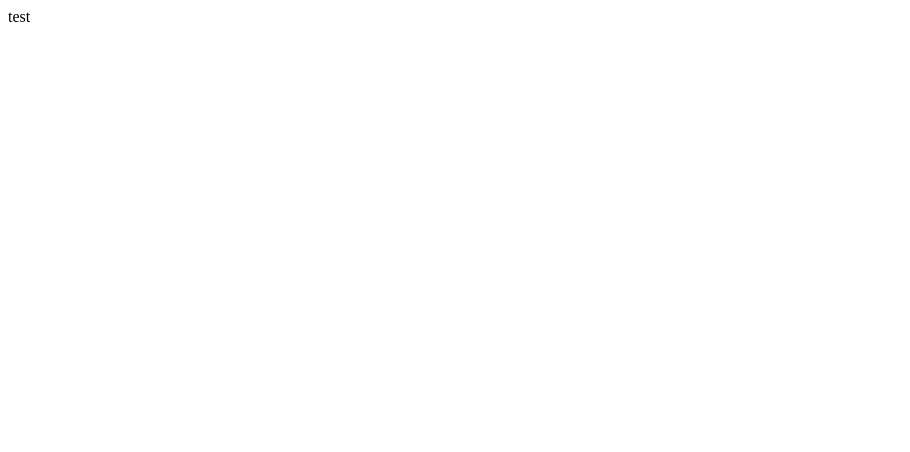
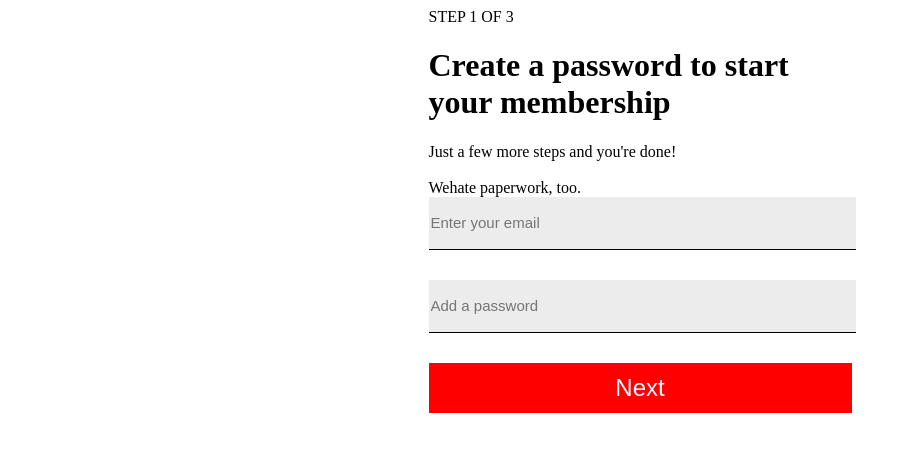
Before and after one commit to David3567/FRE-Training-011623, an Angular app in the folder TeamCCProject/: page / in a window 1280 px wide. Shown: the top 452 px of the page, without its empty margins (0-910 px from the left). Built offline with nearby package versions, Linux system fonts and the light colour scheme.

Commit message:
register First page

```diff
--- a/TeamCCProject/src/app/app.component.html
+++ b/TeamCCProject/src/app/app.component.html
@@ -7,7 +7,7 @@
 <!-- * * * * * * * to get started with your project! * * * * * * * * -->
 <!-- * * * * * * * * * * * * * * * * * * * * * * * * * * * * * * * -->
 
-<div>test</div>
+<app-register-page></app-register-page>
 
 <!-- * * * * * * * * * * * * * * * * * * * * * * * * * * * * * * * -->
 <!-- * * * * * * * * * * * The content above * * * * * * * * * * * -->
--- a/TeamCCProject/src/app/register-page/register-page.component.html
+++ b/TeamCCProject/src/app/register-page/register-page.component.html
@@ -1 +1,20 @@
-<p>register-page works!</p>
+<div class="container">
+    <form class="main">
+        <p>STEP 1 OF 3</p>
+        <h1>Create a password to start your membership</h1>
+        <p>Just a few more steps and you're done!</p>
+        <br>
+        <p>Wehate paperwork, too.</p>
+        <div class="form-group">
+            <input type="text" name="name" id="name" class="form-control" placeholder="Enter your email">
+        </div>
+        <br>
+        <div class="form-group">
+            <input type="text" name="password" id="password" class="form-control" placeholder="Add a password">
+        </div>
+        <br>
+        <div>
+            <button type="Next" class="NextButton">Next</button>
+        </div>
+    </form>
+</div>
--- a/TeamCCProject/src/app/register-page/register-page.component.scss
+++ b/TeamCCProject/src/app/register-page/register-page.component.scss
@@ -0,0 +1,64 @@
+html, body{
+    height: 100%;
+}
+.container {
+    display: flex;
+    align-items: center;
+    /* padding-top: 40px;
+    padding-bottom: 40px; */
+    height: 100%;
+}
+.container{
+    height: 100%;
+}
+input{
+    font-size: 15px;
+}
+p{
+    margin: 0px;
+}
+.main{
+    max-width: 423px;
+    max-height: 500px;
+    margin: auto;
+}
+.main>div{
+    width: 100%;
+    height: 50px;
+    max-height: 120px;
+    margin-bottom: 15px;
+    max-width: 423px;
+}
+.form-group{
+    box-sizing: border-box;
+    width: 100%;
+    height: 100%;
+}
+.form-control{
+    height: 100%;
+    width: 100%;
+    border: 0px;
+    border-bottom: 1px solid black;
+    background-color: rgb(236, 236, 236);
+}
+.NextButton{
+    height: 100%;
+    width: 100%;
+    color: aliceblue;
+    font-size: 1.5rem;
+    border: 0px;
+    background-color: red;
+}
+.next{
+    box-sizing: border-box;
+    width: 100%;
+    height: 100%;
+    float: left;
+    margin-right: 5px;
+    /* height: 100%;
+    width: 100%; */
+    border-radius: 10px;
+    /* float: left; */
+    color: aliceblue;
+    background-color: red;
+}
```
